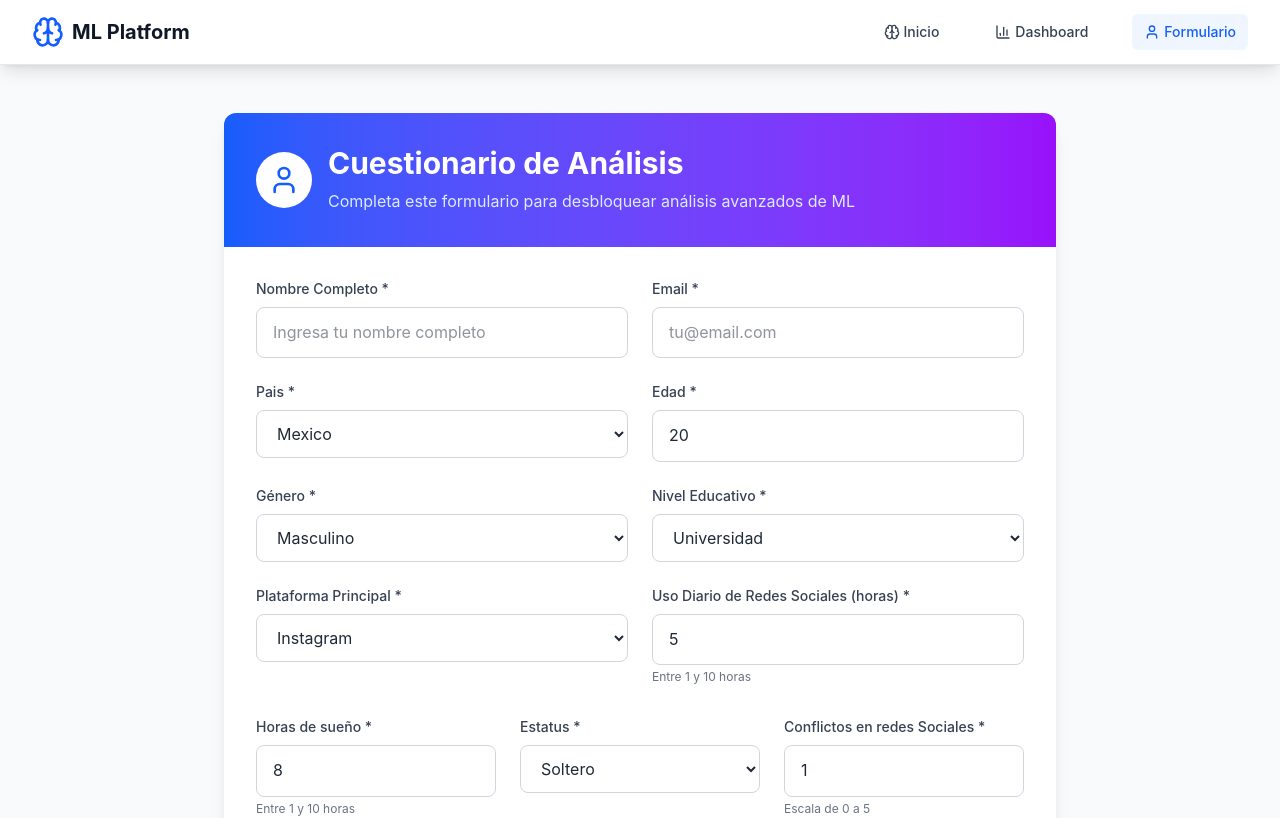
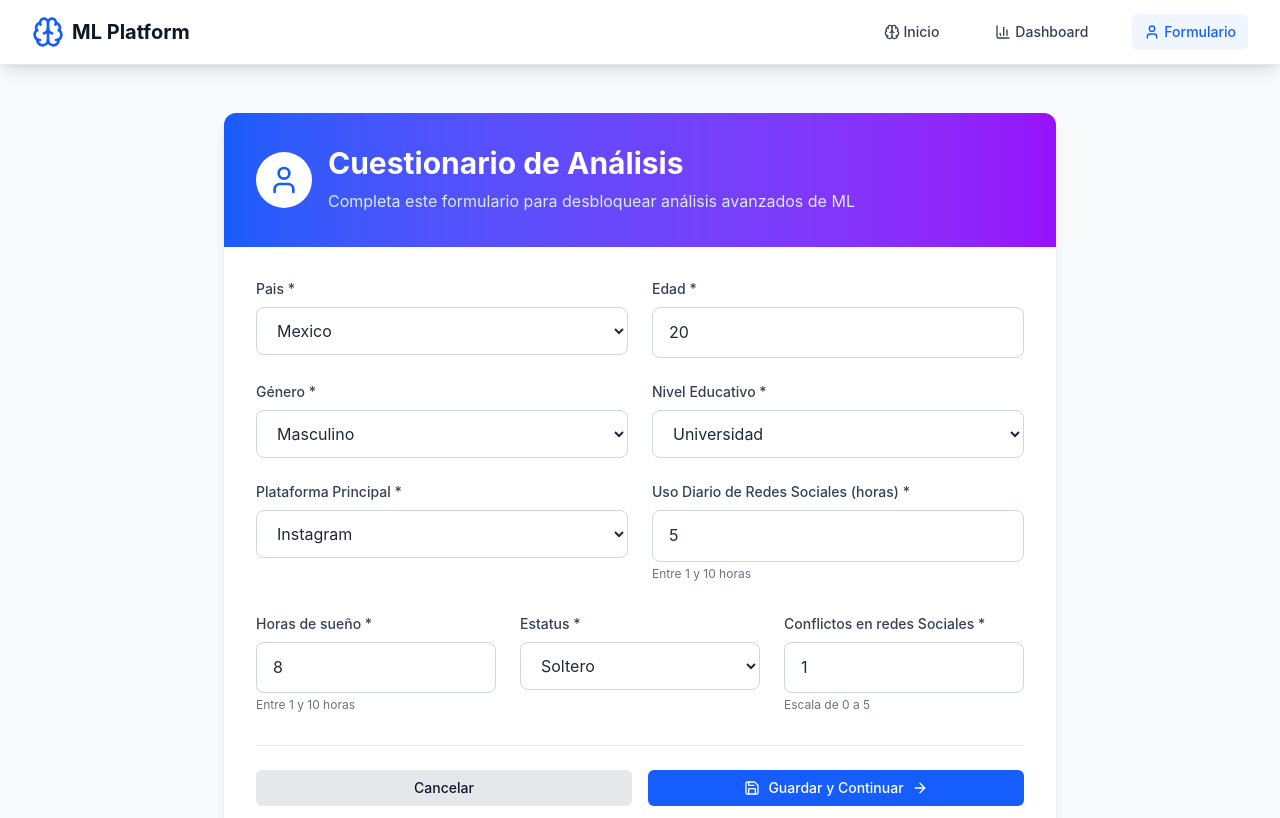
Before and after one commit to desarrollos-del-caribe/studentsFront-ED, a React (Vite) app: page /form in a window 1280 px wide. Shown: the top 818 px of the page. Built offline with nearby package versions, Linux system fonts and the light colour scheme.

Commit message:
se comenta correo y nombre

```diff
--- a/src/features/form/FormPage.tsx
+++ b/src/features/form/FormPage.tsx
@@ -39,15 +39,15 @@ export function FormPage() {
   const validateForm = (): boolean => {
     const newErrors: Record<string, string> = {};
 
-    if (!formData.name.trim()) {
-      newErrors.name = "El nombre es requerido";
-    }
+    // if (!formData.name.trim()) {
+    //   newErrors.name = "El nombre es requerido";
+    // }
 
-    if (!formData.email.trim()) {
-      newErrors.email = "El email es requerido";
-    } else if (!/\S+@\S+\.\S+/.test(formData.email)) {
-      newErrors.email = "Email inválido";
-    }
+    // if (!formData.email.trim()) {
+    //   newErrors.email = "El email es requerido";
+    // } else if (!/\S+@\S+\.\S+/.test(formData.email)) {
+    //   newErrors.email = "Email inválido";
+    // }
 
     if (formData.age < 16 || formData.age > 65) {
       newErrors.age = "Edad debe estar entre 16 y 65 años";
@@ -156,7 +156,7 @@ export function FormPage() {
           <form onSubmit={handleSubmit} className="p-8 space-y-8">
             {/* Información Personal */}
             <div className="grid grid-cols-1 md:grid-cols-2 gap-6">
-              <div>
+              {/* <div>
                 <label className="block text-sm font-medium text-gray-700 mb-2">
                   Nombre Completo *
                 </label>
@@ -172,9 +172,9 @@ export function FormPage() {
                 {errors.name && (
                   <p className="text-red-500 text-sm mt-1">{errors.name}</p>
                 )}
-              </div>
+              </div> */}
 
-              <div>
+              {/* <div>
                 <label className="block text-sm font-medium text-gray-700 mb-2">
                   Email *
                 </label>
@@ -190,7 +190,7 @@ export function FormPage() {
                 {errors.email && (
                   <p className="text-red-500 text-sm mt-1">{errors.email}</p>
                 )}
-              </div>
+              </div> */}
 
               <div>
                 <label className="block text-sm font-medium text-gray-700 mb-2">
```
